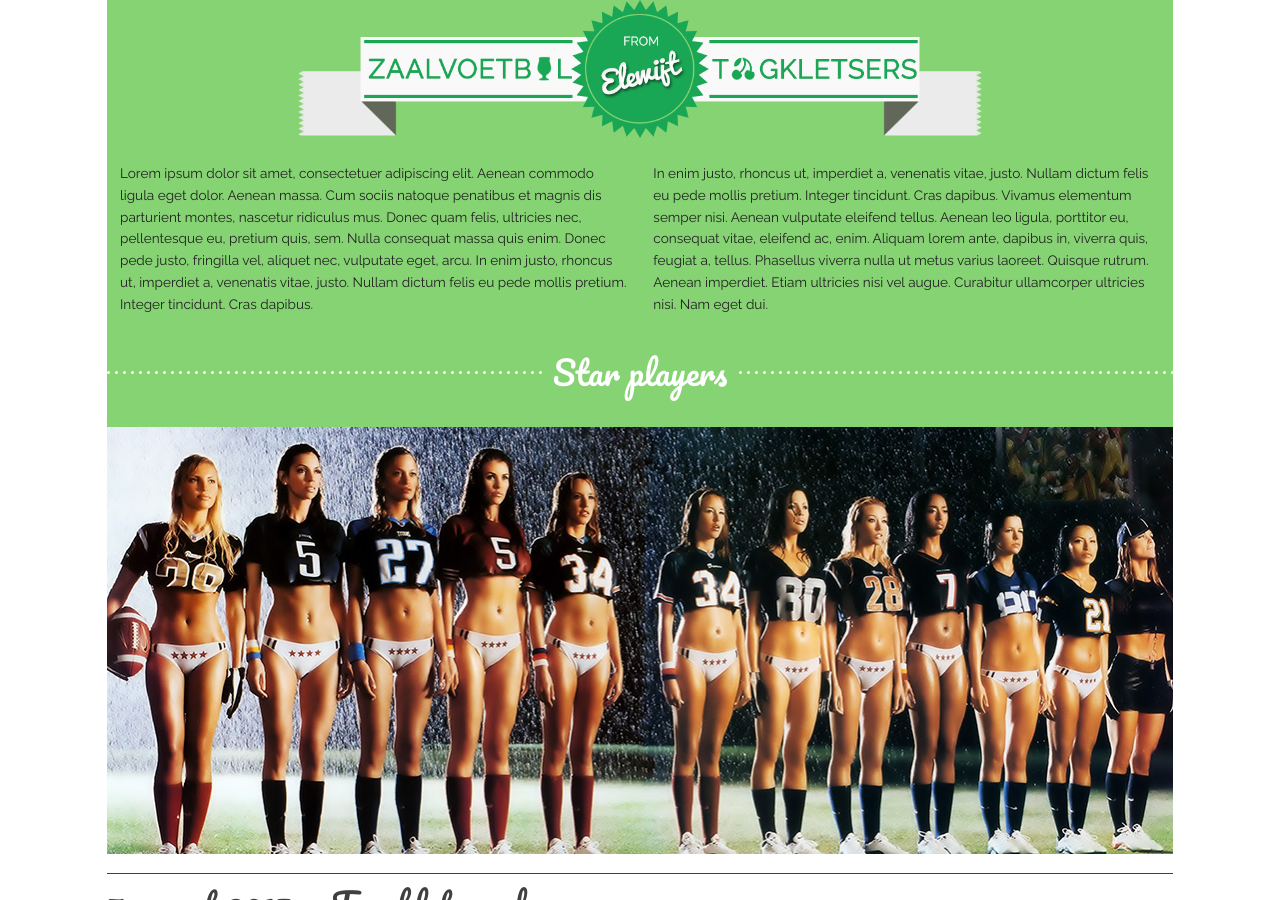
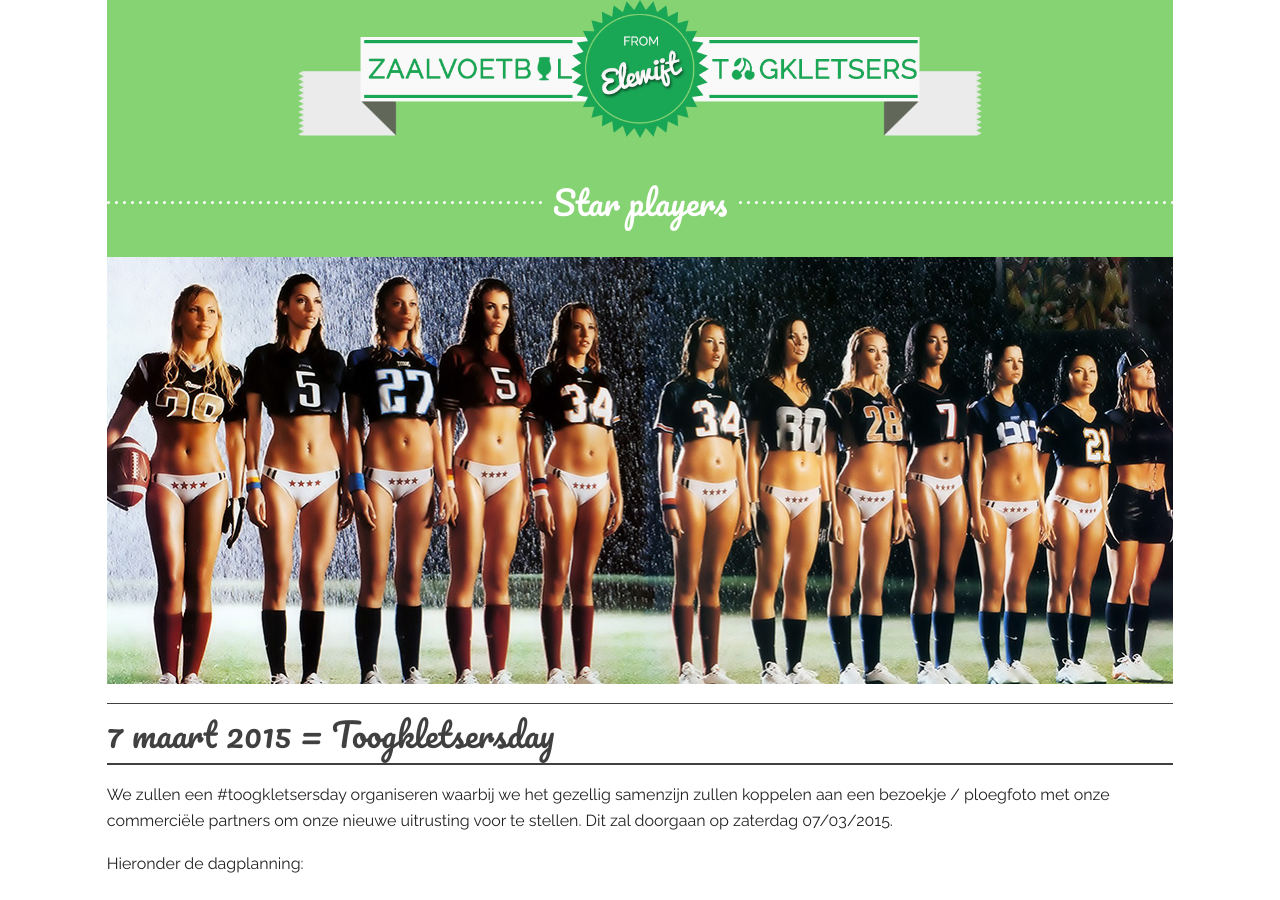
Before and after one commit to soniCaH/toogkletsers.be, a Jekyll site: the page built from index.html, in a window 1280 px wide and 900 px high. Built offline with Jekyll 4.4.1, drawn with Linux system fonts in a browser that asks for light colours.

Commit message:
Remove lorem ipsum header image

```diff
--- a/_includes/header-front.html
+++ b/_includes/header-front.html
@@ -1,11 +1,11 @@
-<div class="row header__testimonials">
+<!-- <div class="row header__testimonials">
   <div class="medium-6 columns">
     <p>Lorem ipsum dolor sit amet, consectetuer adipiscing elit. Aenean commodo ligula eget dolor. Aenean massa. Cum sociis natoque penatibus et magnis dis parturient montes, nascetur ridiculus mus. Donec quam felis, ultricies nec, pellentesque eu, pretium quis, sem. Nulla consequat massa quis enim. Donec pede justo, fringilla vel, aliquet nec, vulputate eget, arcu. In enim justo, rhoncus ut, imperdiet a, venenatis vitae, justo. Nullam dictum felis eu pede mollis pretium. Integer tincidunt. Cras dapibus. </p>
   </div>
   <div class="medium-6 columns">
     <p>In enim justo, rhoncus ut, imperdiet a, venenatis vitae, justo. Nullam dictum felis eu pede mollis pretium. Integer tincidunt. Cras dapibus. Vivamus elementum semper nisi. Aenean vulputate eleifend tellus. Aenean leo ligula, porttitor eu, consequat vitae, eleifend ac, enim. Aliquam lorem ante, dapibus in, viverra quis, feugiat a, tellus. Phasellus viverra nulla ut metus varius laoreet. Quisque rutrum. Aenean imperdiet. Etiam ultricies nisi vel augue. Curabitur ullamcorper ultricies nisi. Nam eget dui.</p>
   </div>
-</div>
+</div> -->
 
 <div class="row header__stars">
     <h2 class="star-players"><span>Star players</span></h2>
```
Also changed, not shown: README.md.
